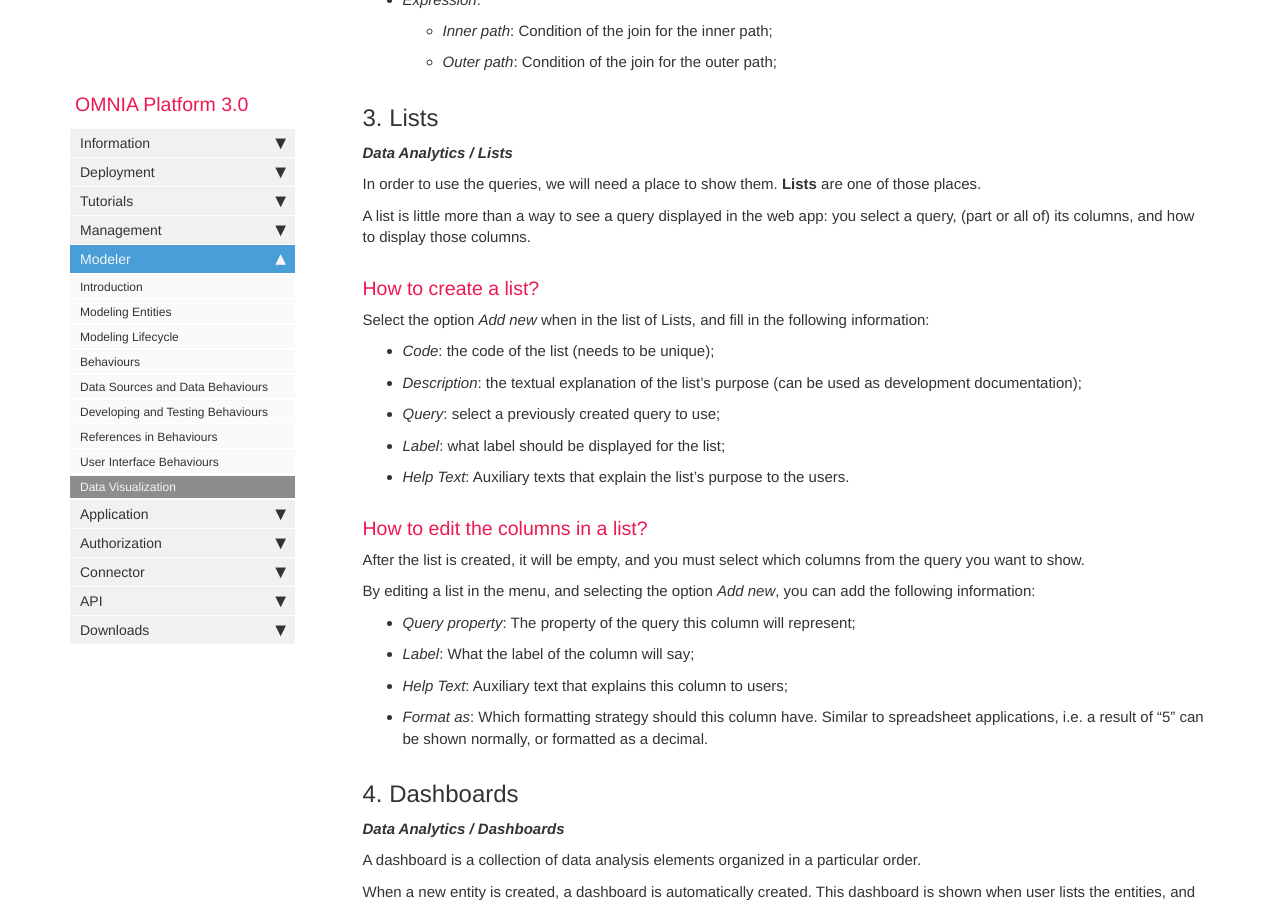
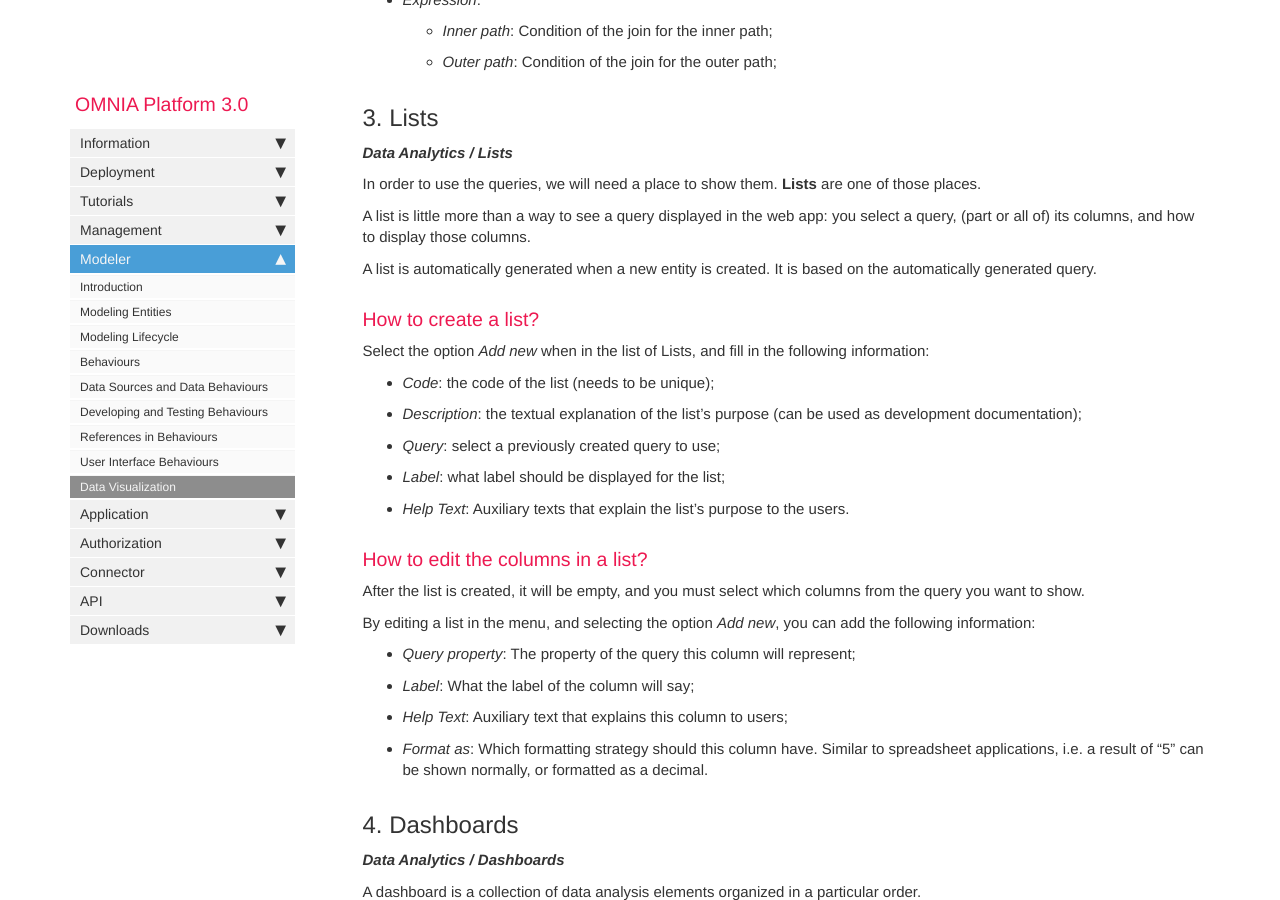
Before and after one commit to daniel8lopes/omnia3, a Jekyll site: the page built from docs/pages/omnia3/Modeler/omnia3_modeler_datavisualization.md, in a window 1280 px wide and 900 px high, scrolled down 1672 px. Built offline with Jekyll 4.4.1, drawn with Linux system fonts in a browser that asks for light colours; nearby versions of some CDN libraries; comment, search, counter and statistics services are not loaded.

Commit message:
Update omnia3_modeler_datavisualization.md

```diff
--- a/docs/pages/omnia3/Modeler/omnia3_modeler_datavisualization.md
+++ b/docs/pages/omnia3/Modeler/omnia3_modeler_datavisualization.md
@@ -59,6 +59,8 @@ In order to use the queries, we will need a place to show them. **Lists** are on
 
 A list is little more than a way to see a query displayed in the web app: you select a query, (part or all of) its columns, and how to display those columns.
 
+A list is automatically generated when a new entity is created. It is based on the automatically generated query.
+
 ### How to create a list?
 
 Select the option _Add new_ when in the list of Lists, and fill in the following information:
```
